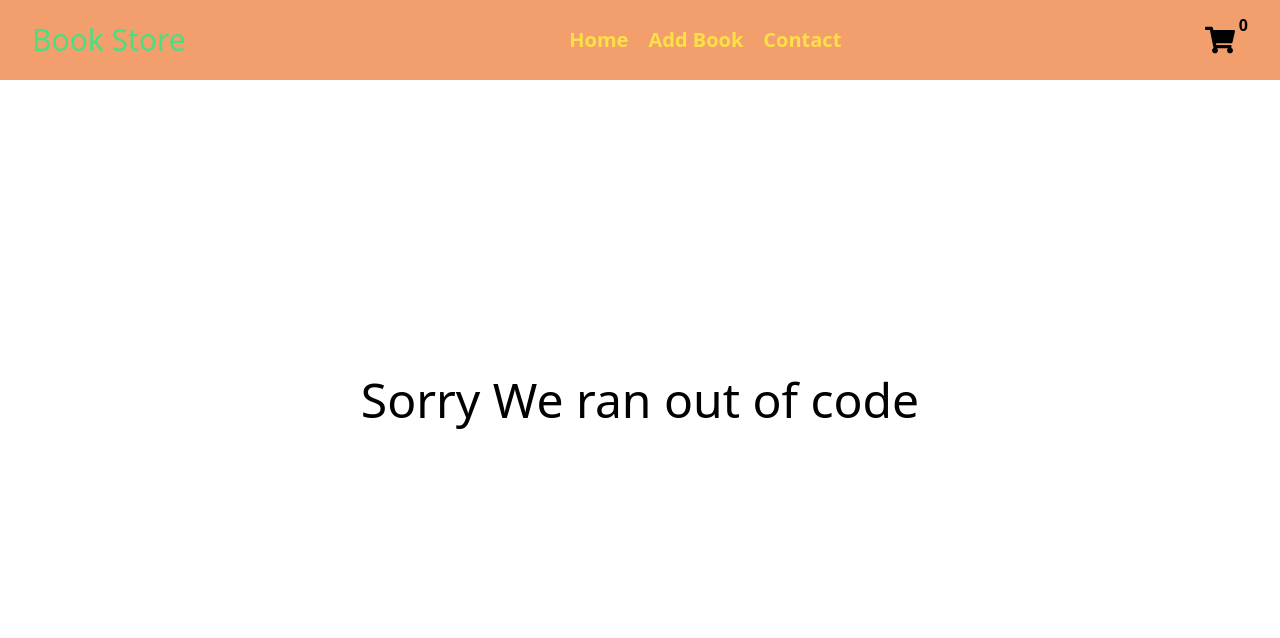
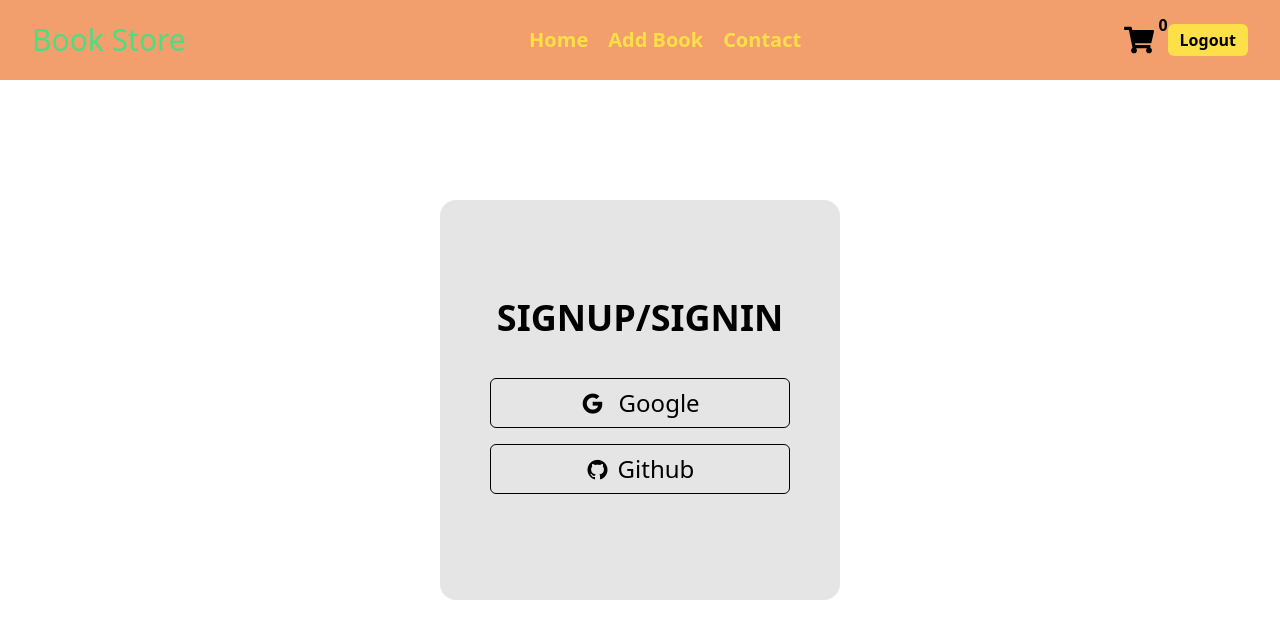
Before and after one commit to Yash985/Book-Store-frontend, a React (Vite) app: page /login in a window 1280 px wide. Shown: the top 638 px of the page. Built offline with nearby package versions, Linux system fonts and the light colour scheme; no server answers.

Commit message:
added google auth

```diff
--- a/src/App.jsx
+++ b/src/App.jsx
@@ -3,6 +3,7 @@ import Layout from "./Layout";
 import AddBook from "./components/AddBook";
 import DetailPage from "./components/DetailPage";
 import Home from "./components/Home";
+import Login from "./components/Login";
 import NoPage from "./components/NoPage";
 import {
   createBrowserRouter,
@@ -16,6 +17,7 @@ const router = createBrowserRouter(
     <Route path="" element={<Layout />}>
       <Route path="/" element={<Home />} />
       <Route path="/addbook" element={<AddBook />} />
+      <Route path="/login" element={<Login />} />
       <Route path="/details/:id" element={<DetailPage />} />
       <Route path="*" element={<NoPage />} />
     </Route>
--- a/src/components/AddBook.jsx
+++ b/src/components/AddBook.jsx
@@ -25,7 +25,7 @@ const AddBook = () => {
   };
 
   return (
-    <div className="bg-slate-400 h-[550px] w-[450px] absolute top-1/2 left-1/2 transform -translate-x-1/2 -translate-y-1/2 rounded-lg mt-4 flex flex-col items-center">
+    <div className="bg-[rgba(162,159,159,0.27)] h-[550px] w-[450px] absolute top-1/2 left-1/2 transform -translate-x-1/2 -translate-y-1/2 rounded-lg mt-4 flex flex-col items-center">
       <h2 className="text-center mt-10 text-3xl font-semibold mb-8">AddBook</h2>
       <form>
         <label className="ml-6 font-medium text-xl" htmlFor="title">
--- a/src/components/Home.jsx
+++ b/src/components/Home.jsx
@@ -1,7 +1,10 @@
 import React, { useEffect, useState } from "react";
 import LeftSideBar from "./LeftSideBar";
 import Cards from "./Cards";
+import { useNavigate } from "react-router-dom";
+import axios from "axios";
 import { getBooks } from "../service/api";
+import toast from "react-hot-toast";
 
 const defaultBookData = [
   {
@@ -16,11 +19,42 @@ const defaultBookData = [
 
 const Home = () => {
   const [bookData, setBookData] = useState(defaultBookData);
+  const navigate = useNavigate();
 
   //useEffect for fetching books from the database
   useEffect(() => {
+    getUserauth();
     getBookData();
   }, []);
+
+  const getUser = async () => {
+    try {
+      const res = await axios.get(`http://localhost:3000/login/success`);
+      console.log("Home", res.data);
+    } catch (err) {
+      navigate("*");
+    }
+  };
+
+  const getUserauth = async () => {
+    try {
+      const res = await axios.get(`http://localhost:3000/authenticate`, {
+        withCredentials: true,
+      });
+      console.log("Home", res.data.success);
+    } catch (err) {
+      if (err.response.data.success === false) {
+        toast.error("Please login to continue");
+        navigate("/login");
+      } else {
+        console.log(err);
+      }
+    }
+  };
+
+  // const logout = () => {
+  //   window.open("http://localhost:3000/auth/logout", "_self");
+  // }
 
   const getBookData = async () => {
     const response = await getBooks();
--- /dev/null
+++ b/src/components/Login.jsx
@@ -0,0 +1,27 @@
+import React from "react";
+
+const Login = () => {
+  const handleClick = async () => {
+    // const res = await googleLogin();
+    // console.log(res);
+    window.open("http://localhost:3000/auth/google/callback", "_self");
+  };
+  return (
+    <div className="absolute h-[400px] w-[400px] bg-[rgba(162,159,159,0.27)] transform -translate-x-1/2 -translate-y-1/2 top-1/2 left-1/2 flex flex-col justify-center items-center rounded-2xl">
+      <h2 className="text-4xl mb-8 uppercase font-semibold">SignUp/SignIn</h2>
+      <div className="flex flex-col justify-center items-center">
+        <button
+          onClick={handleClick}
+          className=" h-[50px] w-[300px] text-2xl font-medium m-2 p-2 rounded-md border border-1 border-black hover:border-2"
+        >
+          <i className="ri-google-fill mr-2"></i> Google
+        </button>
+        <button className=" h-[50px] w-[300px] text-2xl font-medium m-2 p-2 rounded-md border border-1 border-black hover:border-2">
+          <i className="ri-github-fill mr-2"></i>Github
+        </button>
+      </div>
+    </div>
+  );
+};
+
+export default Login;
--- a/src/components/Navbar.jsx
+++ b/src/components/Navbar.jsx
@@ -1,8 +1,24 @@
-import React from "react";
+import React, { useState, useEffect } from "react";
 import { NavLink } from "react-router-dom";
 import { FaShoppingCart } from "react-icons/fa";
+import axios from "axios";
 
 const Navbar = () => {
+  useEffect(() => {
+    getUser();
+  }, []);
+
+  const getUser = async () => {
+    const res = await axios.get("http://localhost:3000/login/success", {
+      withCredentials: true,
+    });
+    console.log(res.data.user);
+  };
+
+  const logout = () => {
+    window.open("http://localhost:3000/auth/logout", "_self");
+  };
+
   return (
     <div className="bg-[#f39a66f3] h-[80px] flex items-center justify-between px-8">
       {/* Logo */}
@@ -47,6 +63,14 @@ const Navbar = () => {
         <FaShoppingCart size="30px" />
         <p className="text-black-400 relative ml-1 bottom-3 font-bold">0</p>
       </div>
+      <div>
+        <button
+          onClick={logout}
+          className="bg-yellow-300 text-black-400 font-semibold px-3 py-1 rounded-md"
+        >
+          Logout
+        </button>
+      </div>
     </div>
   );
 };
--- a/src/service/api.js
+++ b/src/service/api.js
@@ -1,5 +1,6 @@
 import axios from "axios";
 import toast from "react-hot-toast";
+
 
 const URL = "http://localhost:3000";
 
@@ -38,4 +39,14 @@ export const getBookById = async (id) => {
   } catch (err) {
     console.log("Error while fetching the book", err);
   }
-}
+};
+
+export const getAuthenticatedUser = () => {
+  try {
+    const res = axios.get(`${URL}/login/success`);
+    return res.data;
+  } catch (err) {
+
+    console.log("Error while getting user", err);
+  }
+};
```
